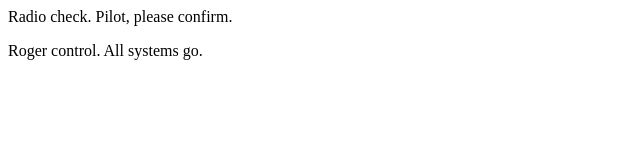
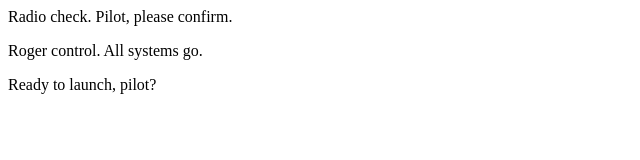
Before and after one commit to jt9009/communication-log2, a plain HTML site: page index.html in a window 1280 px wide. Shown: the whole page, without its empty margins (0-640 px from the left). Drawn offline with Linux system fonts and the light colour scheme.

Commit message:
ready to launch

```diff
--- a/index.html
+++ b/index.html
@@ -2,5 +2,6 @@
    <body>
       <p>Radio check. Pilot, please confirm.</p>
       <p>Roger control. All systems go.</p>
+      <p>Ready to launch, pilot?</p>
    </body>
 </html>
```
